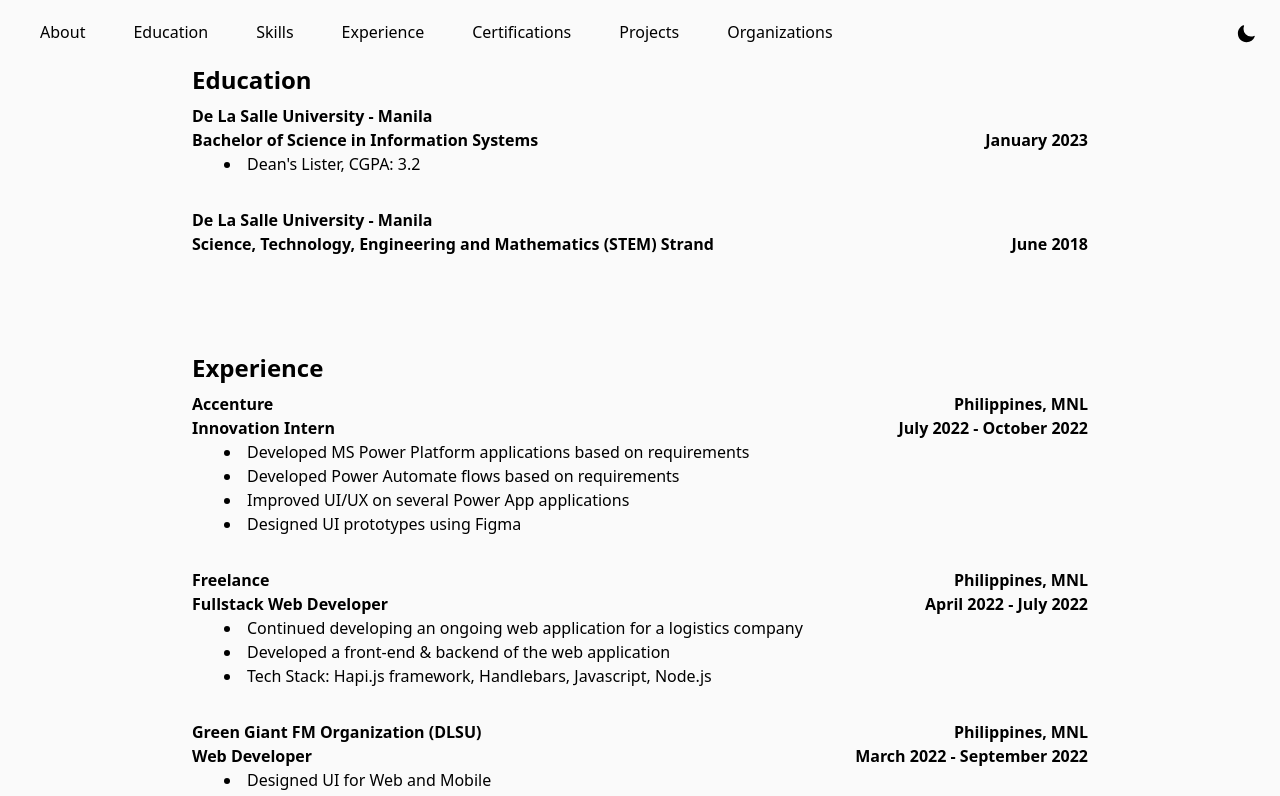
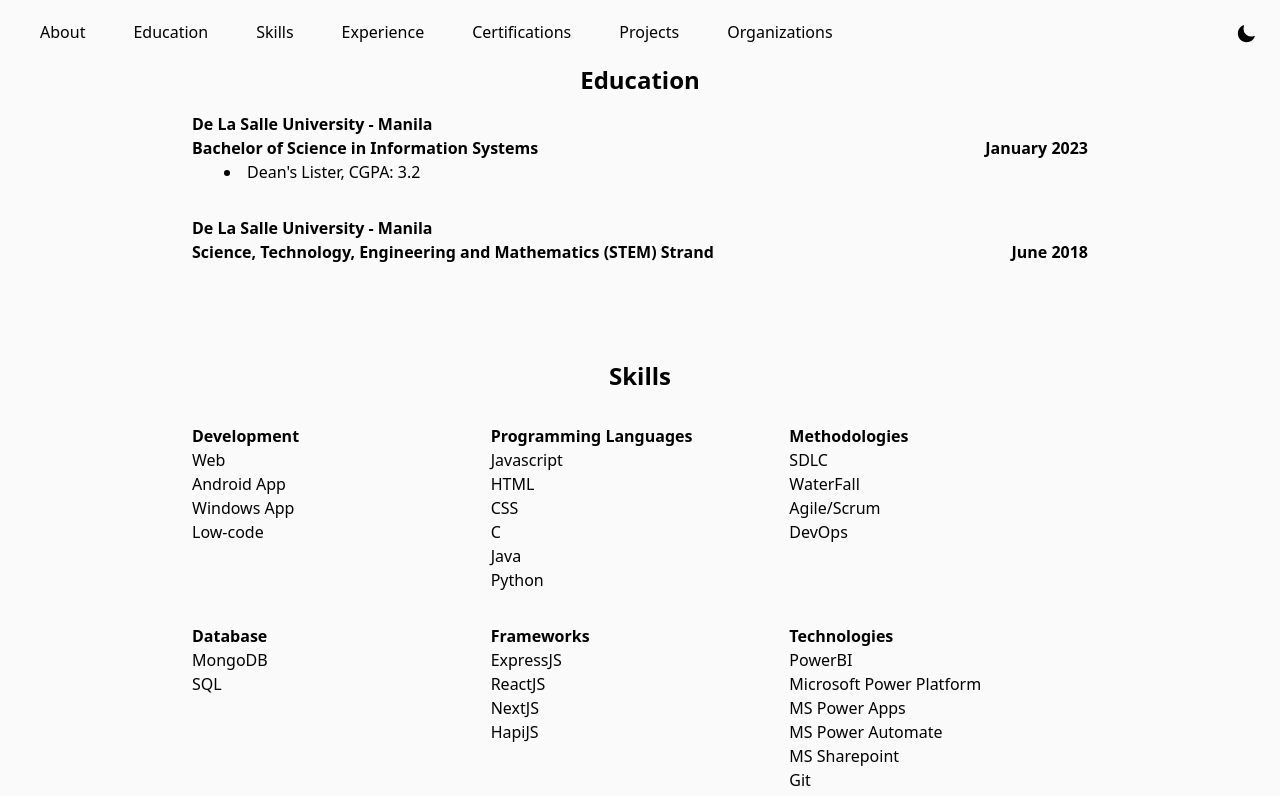
Before and after one commit to seanxavier/resume-website, a Next.js app: page / in a window 1280 px wide. Shown: the top 796 px of the page. Built offline with nearby package versions, Linux system fonts and the light colour scheme.

Commit message:
added skills

```diff
--- /dev/null
+++ b/components/SkillSetCard.js
@@ -0,0 +1,27 @@
+
+
+const SkillSetCard = ({data, title}) => {
+
+    return (
+        <>
+            <div className="w-1/3 my-4">
+                <h2 className="font-semibold">{title}</h2>
+                <div className="">
+                    {
+                        data.map((skill) => {
+                            return (
+                                <>
+                                    <div>
+                                        {skill.skill}
+                                    </div>
+                                </>
+                            )
+                        })
+                    }
+                </div>
+            </div>
+        </>
+    )
+}
+
+export default SkillSetCard
--- a/pages/index.js
+++ b/pages/index.js
@@ -5,6 +5,7 @@
 import Experience from '../sections/Experience'
 import Organizations from '../sections/Organizations'
 import Projects from '../sections/Projects'
+import Skills from '../sections/Skills'
 import styles from '../styles/Home.module.css'
 
 export default function Home() {
@@ -18,6 +19,7 @@
 
       <main className="flex flex-col">
         <Education />
+        <Skills/>
         <Experience/>
         <Certification/>
         <Projects/>
--- /dev/null
+++ b/sections/Skills.js
@@ -0,0 +1,73 @@
+import SkillSetCard from "../components/SkillSetCard"
+
+
+
+const Skills = () => {
+
+    const data = {
+        development: [
+            { skill: "Web", proficiency: 7 },
+            { skill: "Android App", proficiency: 2 },
+            { skill: "Windows App", proficiency: 2 },
+            { skill: "Low-code", proficiency: 4 },
+        ],
+        language: [
+            { skill: "Javascript", proficiency: 7 },
+            { skill: "HTML", proficiency: 8 },
+            { skill: "CSS", proficiency: 8 },
+            { skill: "C", proficiency: 2 },
+            { skill: "Java", proficiency: 2 },
+            { skill: "Python", proficiency: 2 },
+        ],
+        methodologies: [
+            { skill: "SDLC", proficiency: 7 },
+            { skill: "WaterFall", proficiency: 7 },
+            { skill: "Agile/Scrum", proficiency: 7 },
+            { skill: "DevOps", proficiency: 3 },
+        ],
+        database: [
+            { skill: "MongoDB", proficiency: 7 },
+            { skill: "SQL", proficiency: 2 },
+        ],
+        frameworks: [
+            { skill: "ExpressJS", proficiency: 7 },
+            { skill: "ReactJS", proficiency: 3 },
+            { skill: "NextJS", proficiency: 4 },
+            { skill: "HapiJS", proficiency: 3 },
+        ],
+        technology: [
+            { skill: "PowerBI", proficiency: 5 },
+            // { skill: "Knime", proficiency: 3 },
+            { skill: "Microsoft Power Platform", proficiency: 5 },
+            { skill: "MS Power Apps", proficiency: 5 },
+            { skill: "MS Power Automate", proficiency: 4 },
+            { skill: "MS Sharepoint", proficiency: 4 },
+            { skill: "Git", proficiency: 7 },
+            { skill: "Heroku", proficiency: 6 },
+        ]
+    }
+
+
+    return (
+        <>
+            <div className="lg:mx-40" id="Skills">
+                <div className="h1">
+                    <h1 className="">Skills</h1>
+                </div>
+                <div className="flex flex-row flex-wrap  justify-between">
+
+                    <SkillSetCard data={data.development} title="Development"/>
+                    <SkillSetCard data={data.language} title="Programming Languages"/>
+                    <SkillSetCard data={data.methodologies} title="Methodologies"/>
+                    <SkillSetCard data={data.database} title="Database"/>
+                    <SkillSetCard data={data.frameworks} title="Frameworks"/>
+                    <SkillSetCard data={data.technology} title="Technologies"/>
+
+                </div>
+
+            </div>
+        </>
+    )
+}
+
+export default Skills
--- a/styles/globals.css
+++ b/styles/globals.css
@@ -33,5 +33,5 @@
 } */
 
 .h1 {
-  @apply text-2xl font-bold mt-16 mb-2
+  @apply text-2xl font-bold mt-16 mb-4 text-center
 }
```
